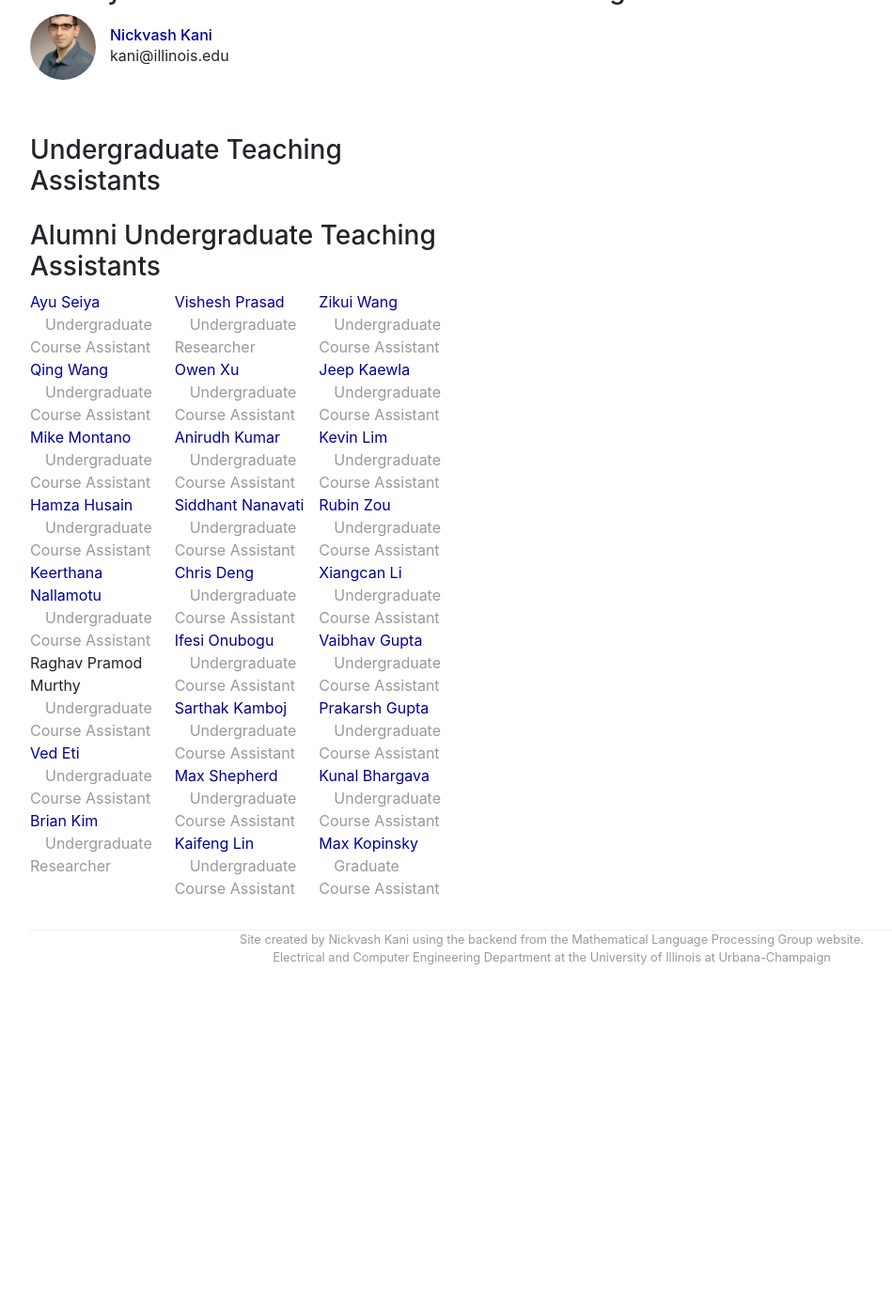
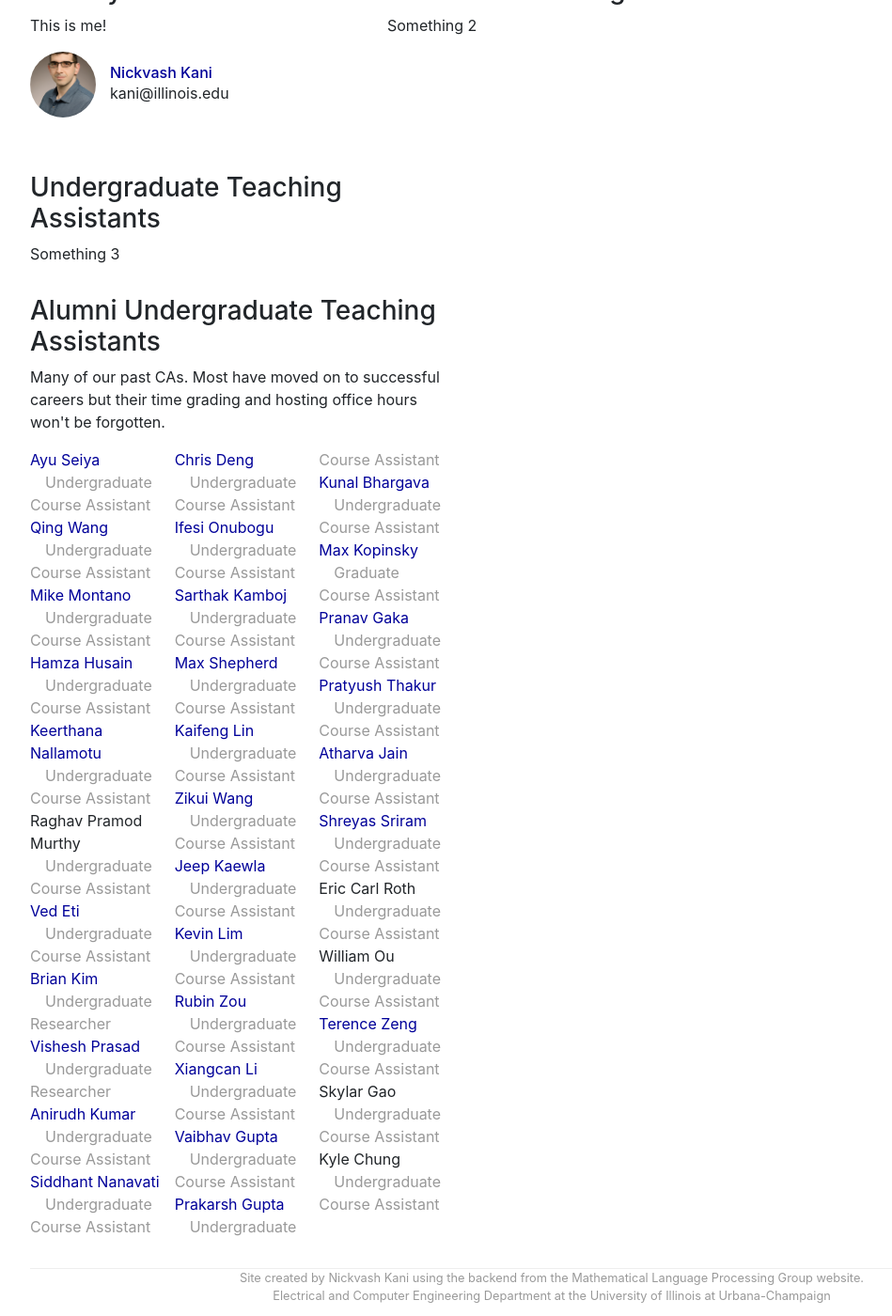
Before and after one commit to UIUC-ECE374B/su25, a Jekyll site: the page built from people.html, in a window 1280 px wide and 1400 px high, scrolled down 280 px. Shown: the whole window at 94% size, without its empty margins (53-1002 px from the left). Built offline with Jekyll 4.4.1, drawn with Linux system fonts in a browser that asks for light colours; before the commit the page ends 1324 px from its top, so only the background shows below that.

Commit message:
Added most of the new people for Fa24 and updating site slowly...

```diff
--- a/_config.yml
+++ b/_config.yml
@@ -13,20 +13,26 @@ permalink: /blog/:year/:month/:day/:title.html
 roles:
   - key: faculty
     name: Faculty
+    description: This is me!
   # - key: staff
   #   name: Staff
   # - key: postdoc
   #   name: Researchers
   - key: grad
     name: Graduate Teaching Assistants
+    description: Something 2
   - key: ugrad
     name: Undergraduate Teaching Assistants
+    description: Something 3
   - key: faculty-alum
-    name: Historical Co-instructors
+    name: Content Creators
+    description: Instructors who have created and contributed to the pool of 374 content.
   - key: grad-alum
-    name: Alumni Graduate Teaching Assistants
+    name: Alumni graduate teaching assistants
+    description: Past graduate teaching assistants. Most have created/contributed to the notes and problems/solutions.
   - key: ugrad-alum
     name: Alumni Undergraduate Teaching Assistants
+    description: Many of our past CAs. Most have moved on to successful careers but their time grading and hosting office hours won't be forgotten.
   # - key: ugrad-alum
   #   name: Past Undergraduate Students
   # - key: collab
@@ -35,7 +41,7 @@ roles:
   #   name: Alumni
 
 # Number of news stories on the front page.
-front_page_news: 4
+front_page_news: 1
 
 # Base pathname for links.
 base: ''
--- a/_data/people.yml
+++ b/_data/people.yml
@@ -27,6 +27,14 @@ sariel:
     image: /img/people/sariel.png
     bio:  Professor
 
+jeff:
+    display_name: "Jeff Erickson"
+    netid: jeffe
+    webpage: "https://jeffe.cs.illinois.edu/"
+    github:
+    role: faculty-alum
+    image: /img/people/jeff.jpg
+    bio:  Professor
 
 andrew:
     display_name: "Andrew Miller"
@@ -51,22 +59,6 @@ chandra:
     role: faculty-alum
     image: /img/people/chekuri.png
     bio:  Professor
-
-
-abhishek:
-    display_name: "Abhishek Kumar Umrawal"
-    netid: aumrawal
-    webpage: "https://www.linkedin.com/in/abhishekumrawal/"
-    github:
-    role: faculty-alum
-    image: /img/people/abhishek.png
-    bio: Teaching Assistant Professor
-    # OHs:
-    #   OH1:
-    #     time-start: "15:00"
-    #     time-end: "16:00"
-    #     day: Thursday
-    #     location: 4036 ECEB
 
 
 # scott:
@@ -228,6 +220,43 @@ hongbo:
     image: /img/people/hongbo.jpeg
     bio: Graduate Course Assistant
 
+neeraj:
+    display_name: "Neeraj Gangwar"
+    webpage: "https://neerajgangwar.com/"
+    netid: gangwar2
+    github: neerajgangwar
+    role: grad-alum
+    image: /img/people/neeraj.jpg
+    bio: Graduate Course Assistant
+
+suyuan:
+    display_name: "Suyuan Wang"
+    webpage: "https://www.linkedin.com/in/suyuanw8197a724a/"
+    netid: suyuan2
+    github:
+    role: grad-alum
+    image: /img/people/suyuan.jpg
+    bio: Graduate Course Assistant
+
+owen:
+    display_name: "Owen Xu"
+    netid: jinyuxu2
+    webpage: https://www.linkedin.com/in/owen-xu-38b097251/
+    github: 112728430
+    role: grad-alum
+    image: /img/people/owen.jpg
+    bio: Graduate Course Assistant
+    OHs:
+      OH1:
+        time-start: "16:00"
+        time-end: "17:00"
+        day: Tuesday
+        location: 4036 ECEB
+      OH2:
+        time-start: "17:00"
+        time-end: "18:00"
+        day: Thursday
+        location: 4036 ECEB
 
 
 
@@ -331,26 +360,6 @@ vishesh:
     role: ugrad-alum
     image: /img/people/visheh.png
     bio: Undergraduate Researcher
-
-owen:
-    display_name: "Owen Xu"
-    netid: jinyuxu2
-    webpage: https://www.linkedin.com/in/owen-xu-38b097251/
-    github: 112728430
-    role: ugrad-alum
-    image: /img/people/owen.jpg
-    bio: Undergraduate Course Assistant
-    OHs:
-      OH1:
-        time-start: "16:00"
-        time-end: "17:00"
-        day: Tuesday
-        location: 4036 ECEB
-      OH2:
-        time-start: "17:00"
-        time-end: "18:00"
-        day: Thursday
-        location: 4036 ECEB
 
 anirudh:
     display_name: "Anirudh Kumar"
@@ -678,6 +687,88 @@ kopinsky:
         day: Friday
         location: 435 MNTL
 
+pranav:
+    display_name: "Pranav Gaka"
+    webpage: "https://www.linkedin.com/in/pranavgaka/"
+    netid: pgaka2
+    github: psg319
+    role: ugrad-alum
+    image: /img/people/pranav.png
+    bio: Undergraduate Course Assistant
+
+pratyush:
+    display_name: "Pratyush Thakur"
+    netid: pthakur3
+    webpage: "https://www.linkedin.com/in/pratyushthakur/"
+    github: pratyush242
+    role: ugrad-alum
+    image: /img/people/pratyush.png
+    bio: Undergraduate Course Assistant
+
+atharva:
+    display_name: "Atharva Jain"
+    netid: atharva7
+    webpage: "http://www.linkedin.com/in/atharvajain/"
+    github: jainatharva21
+    role: ugrad-alum
+    image: /img/people/atharva.jpg
+    bio: Undergraduate Course Assistant
+
+shreyas:
+    display_name: "Shreyas Sriram"
+    netid: ssrir5
+    webpage: "http://www.linkedin.com/in/sriram-shreyas"
+    github: ssrir5
+    role: ugrad-alum
+    image: /img/people/shreyas.jpg
+    bio: Undergraduate Course Assistant
+
+ericroth:
+    display_name: "Eric Carl Roth"
+    netid: ericcr2
+    webpage:
+    github:
+    role: ugrad-alum
+    image: /img/people/anon-male.jpg
+    bio: Undergraduate Course Assistant
+
+williamou:
+    display_name: "William Ou"
+    netid: ou14
+    webpage:
+    github:
+    role: ugrad-alum
+    image: /img/people/anon-male.jpg
+    bio: Undergraduate Course Assistant
+
+terence:
+    display_name: "Terence Zeng"
+    netid: terence6
+    webpage: "https://www.linkedin.com/in/terence-zeng-/"
+    github: terencezeng6
+    role: ugrad-alum
+    image: /img/people/terence.jpg
+    bio: Undergraduate Course Assistant
+
+skylargao:
+    display_name: "Skylar Gao"
+    netid: szgao2
+    webpage:
+    github:
+    role: ugrad-alum
+    image: /img/people/anon-male.jpg
+    bio: Undergraduate Course Assistant
+
+kylechung:
+    display_name: "Kyle Chung"
+    netid: kbchung2
+    webpage:
+    github:
+    role: ugrad-alum
+    image: /img/people/kylechung.jpg
+    bio: Undergraduate Course Assistant
+
+
 
 # alum-a:
 #     display_name: "Alum A"
--- a/_includes/role-people.html
+++ b/_includes/role-people.html
@@ -4,6 +4,7 @@
 {% for role in site.roles %}
     {% if role.key == role-key %}
         <h3 class="pt-3"> {{ role.name }} </h3>
+        <p> {{ role.description }} </p>
         <div class="role {{ role.key }}">
             {% for item in site.data.people %}
                 {% assign person = item[1] %}
```
Also changed, not shown: index.html (+6 -3 lines), img/people/abhishek.jpeg (deleted), img/people/atharva.jpg (added), img/people/jeff.jpg (added), img/people/kylechung.jpg (added), img/people/pranav.png (added), img/people/shreyas.jpg (added), img/people/suyuan.jpg (added), img/people/terence.jpg (added), 1 other file.
